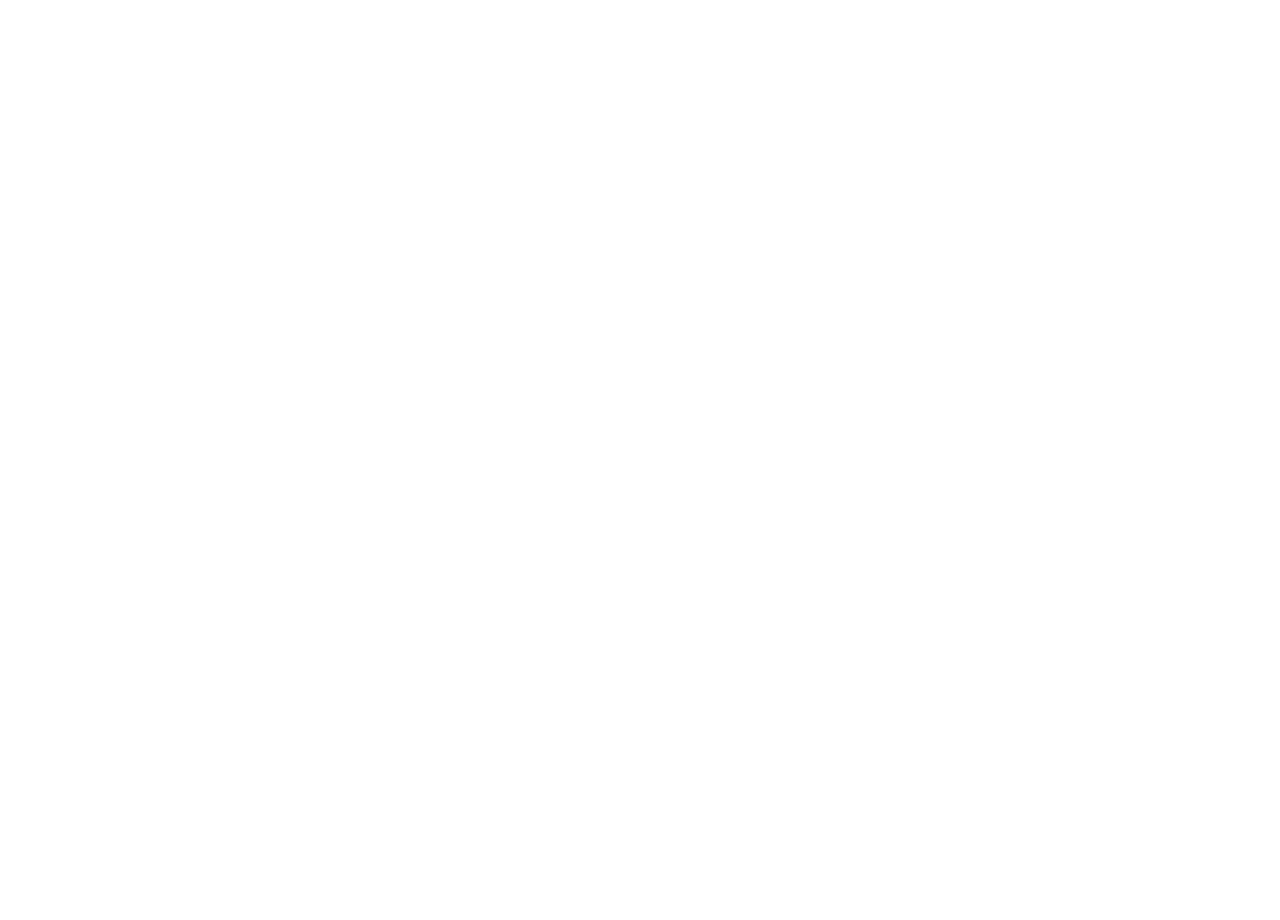
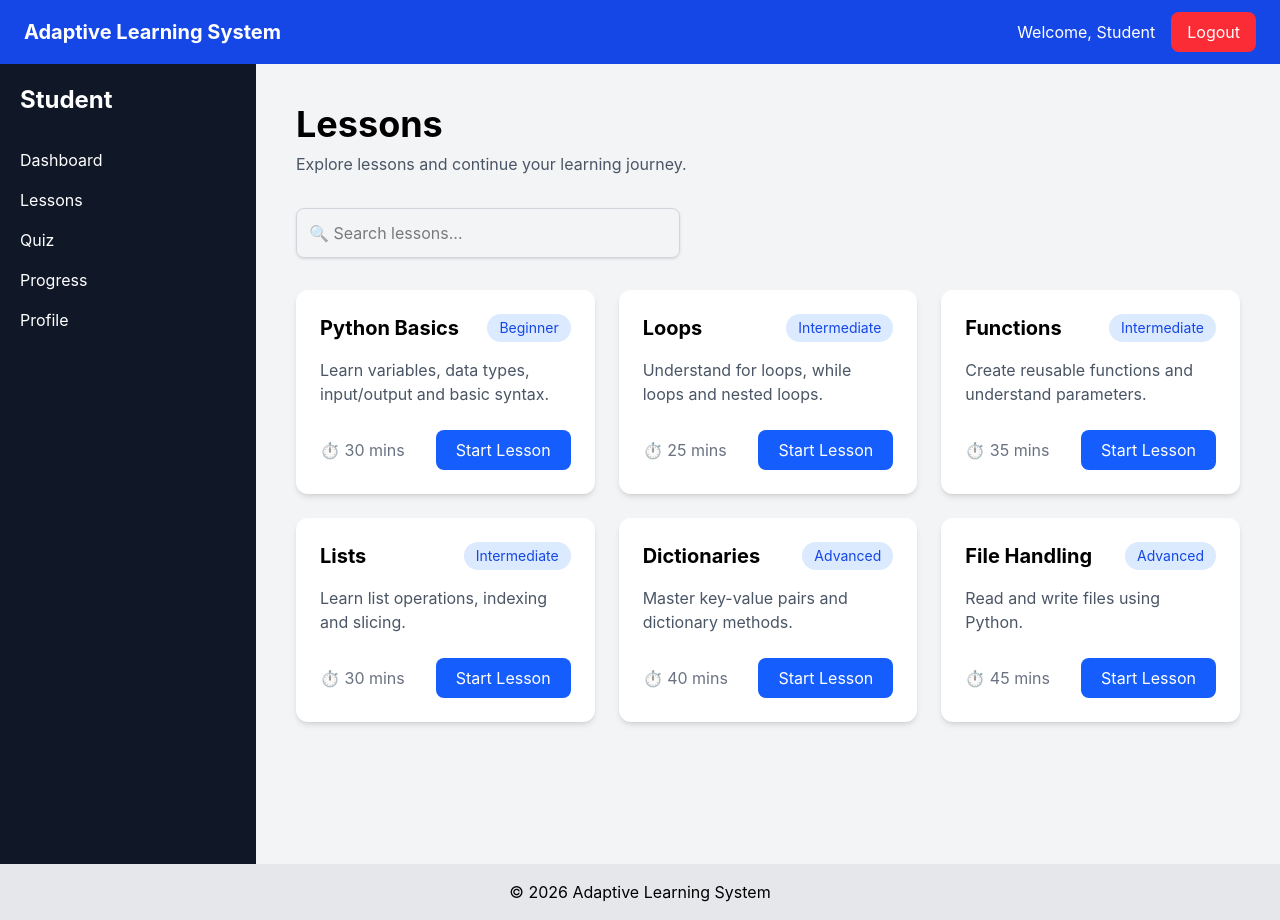
Before and after one commit to tejasnayak24/Adaptive_learning_system, a React app in the folder frontend/: page /lessons in a window 1280 px wide. Before the commit this address had no page. Before the commit the page ends 800 px from the top, so only its background shows below. Built offline with nearby package versions, Linux system fonts and the light colour scheme; the HTML template or start-up script is replaced by a standard one.

Commit message:
Added lessons search and difficulty filter

```diff
--- a/frontend/src/App.jsx
+++ b/frontend/src/App.jsx
@@ -1,3 +1,4 @@
+import Lessons from "./pages/Lessons";
 import { Routes, Route } from "react-router-dom";
 
 import Login from "./pages/Login";
@@ -10,6 +11,7 @@
       <Route path="/" element={<Login />} />
       <Route path="/register" element={<Register />} />
       <Route path="/dashboard" element={<StudentDashboard />} />
+      <Route path="/lessons" element={<Lessons />} />
     </Routes>
   );
 }
--- a/frontend/src/components/LessonCard.jsx
+++ b/frontend/src/components/LessonCard.jsx
@@ -0,0 +1,47 @@
+import { Link } from "react-router-dom";
+
+function LessonCard({
+  title,
+  difficulty,
+  duration,
+  description,
+}) {
+  return (
+    <div className="bg-white rounded-xl shadow-md hover:shadow-xl transition duration-300 p-6">
+
+      <div className="flex justify-between items-center">
+
+        <h2 className="text-xl font-bold">
+          {title}
+        </h2>
+
+        <span className="bg-blue-100 text-blue-700 px-3 py-1 rounded-full text-sm">
+          {difficulty}
+        </span>
+
+      </div>
+
+      <p className="text-gray-600 mt-4">
+        {description}
+      </p>
+
+      <div className="flex justify-between items-center mt-6">
+
+        <span className="text-gray-500">
+          ⏱ {duration}
+        </span>
+
+        <Link
+          to="/lesson/python-basics"
+          className="bg-blue-600 text-white px-5 py-2 rounded-lg hover:bg-blue-700 transition"
+        >
+          Start Lesson
+        </Link>
+
+      </div>
+
+    </div>
+  );
+}
+
+export default LessonCard;
--- a/frontend/src/pages/Lessons.jsx
+++ b/frontend/src/pages/Lessons.jsx
@@ -0,0 +1,103 @@
+import { useState } from "react";
+import StudentLayout from "../layouts/StudentLayout";
+import LessonCard from "../components/LessonCard";
+
+function Lessons() {
+
+  const lessons = [
+    {
+      title: "Python Basics",
+      difficulty: "Beginner",
+      duration: "30 mins",
+      description: "Learn variables, data types, input/output and basic syntax.",
+    },
+    {
+      title: "Loops",
+      difficulty: "Intermediate",
+      duration: "25 mins",
+      description: "Understand for loops, while loops and nested loops.",
+    },
+    {
+      title: "Functions",
+      difficulty: "Intermediate",
+      duration: "35 mins",
+      description: "Create reusable functions and understand parameters.",
+    },
+    {
+      title: "Lists",
+      difficulty: "Intermediate",
+      duration: "30 mins",
+      description: "Learn list operations, indexing and slicing.",
+    },
+    {
+      title: "Dictionaries",
+      difficulty: "Advanced",
+      duration: "40 mins",
+      description: "Master key-value pairs and dictionary methods.",
+    },
+    {
+      title: "File Handling",
+      difficulty: "Advanced",
+      duration: "45 mins",
+      description: "Read and write files using Python.",
+    },
+  ];
+
+  const [search, setSearch] = useState("");
+
+  const filteredLessons = lessons.filter((lesson) =>
+    lesson.title.toLowerCase().includes(search.toLowerCase())
+  );
+
+  return (
+    <StudentLayout>
+
+      <div className="mb-8">
+
+        <h1 className="text-4xl font-bold">
+          Lessons
+        </h1>
+
+        <p className="text-gray-600 mt-2">
+          Explore lessons and continue your learning journey.
+        </p>
+
+      </div>
+
+      {/* Search Box */}
+
+      <div className="mb-8">
+
+        <input
+          type="text"
+          placeholder="🔍 Search lessons..."
+          value={search}
+          onChange={(e) => setSearch(e.target.value)}
+          className="w-full md:w-96 border border-gray-300 rounded-lg p-3 shadow-sm focus:outline-none focus:ring-2 focus:ring-blue-500"
+        />
+
+      </div>
+
+      {/* Lesson Cards */}
+
+      <div className="grid grid-cols-1 md:grid-cols-2 xl:grid-cols-3 gap-6">
+
+        {filteredLessons.map((lesson, index) => (
+
+          <LessonCard
+            key={index}
+            title={lesson.title}
+            difficulty={lesson.difficulty}
+            duration={lesson.duration}
+            description={lesson.description}
+          />
+
+        ))}
+
+      </div>
+
+    </StudentLayout>
+  );
+}
+
+export default Lessons;
```
